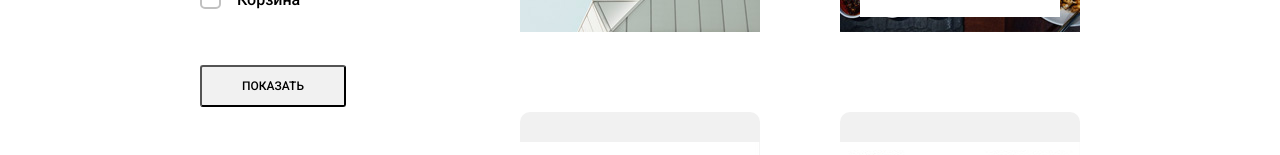
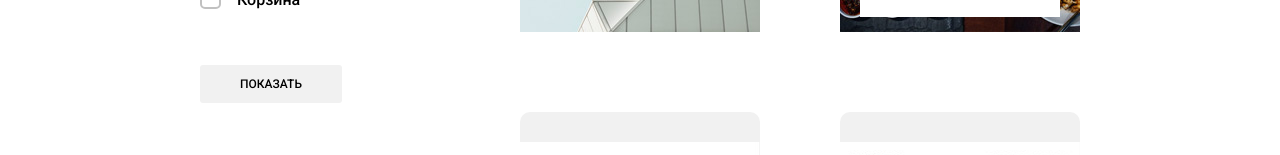
Before and after one commit to Lagoonnw/234149-nerds, a plain HTML site: page catalog.html in a window 1280 px wide. Shown: the part 1033-1188 px from the top of the page. Drawn offline with Linux system fonts and the light colour scheme.

Commit message:
button
сбросила стили у button

```diff
--- a/css/style.css
+++ b/css/style.css
@@ -40,6 +40,11 @@ h2 {
   border-radius: 3px;
   background: #f1f1f1;
   padding: 10px 40px;
+
+
+  border: none;
+  outline: none;
+  cursor: pointer;
 }
 
 .btn:hover {
@@ -52,6 +57,9 @@ h2 {
   box-shadow: inset 0 2px 0 0 #b5b5b5;
 }
 
+button {
+ overflow: hiddenn;
+}
 /* стилизация форм*/
 
 fieldset {
```
